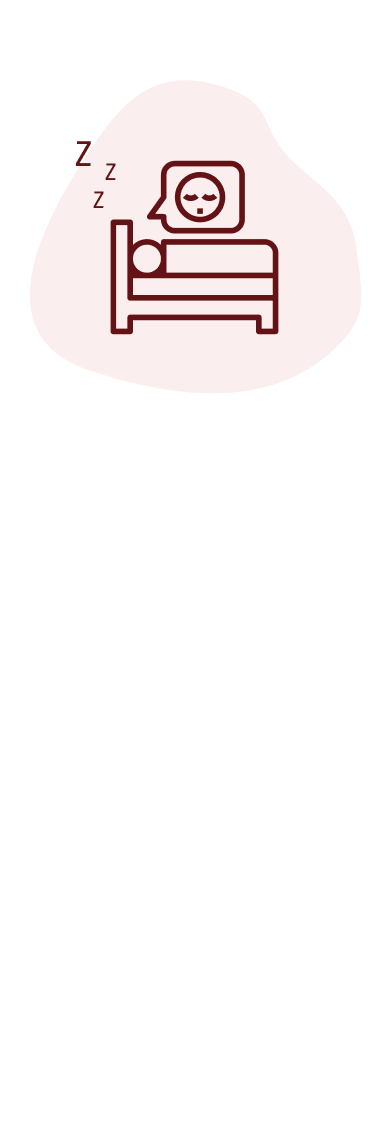
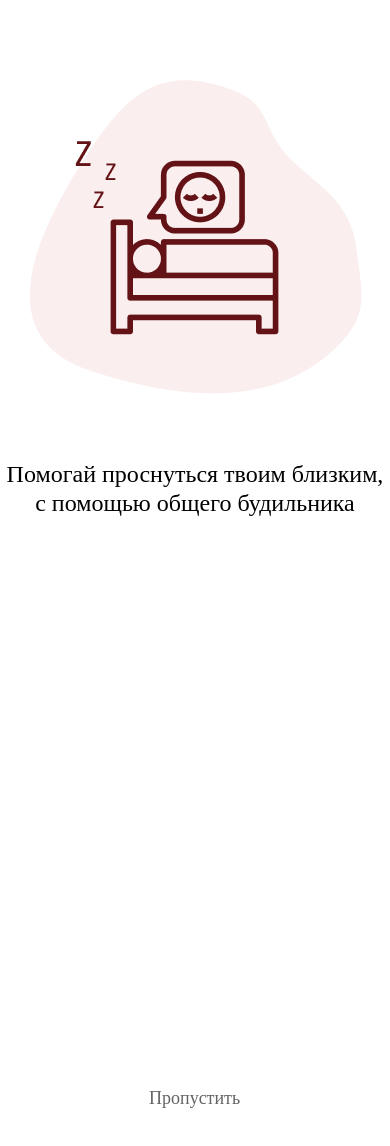
Before and after one commit to nrabotko/Awesome, a React Native app: screen / in a window 390 px wide. Shown: the top 1146 px of the page. Before the commit the page ends 844 px from the top, so only its background shows below. Built offline with nearby package versions, Linux system fonts and the light colour scheme.

Commit message:
New styles on App.js

```diff
--- a/App.js
+++ b/App.js
@@ -21,25 +21,72 @@ import R from './src/resources/R';
 
 const App = () => {
   return (
-      <View
-      style={{
-        flex: 1,
-        flexDirection: 'column',
-        alignSelf: 'center',
-        justifyContent: 'space-between',
-        marginTop: 80,
-        // alignItems: 'center'
-      }}>
+      <View>
+        <View style = {styles.imageStyles} >
+          <Image source = {R.image.newImage}/>
+        </View>
 
-      <Image source = {R.image.newImage}/>
-      <Text source = {R.string.newText}/>
+        <View style = {styles.textalign}>
+          <Text style = {styles.text}>{R.string.newText}</Text>
+        </View>
+
+        <View style = {styles.textalign1}>
+          <View style = {styles.align}>
+            <Text style = {styles.text1}>Пропустить</Text>
+          </View>
+        </View>
 
       </View>
   );
 };
 
 const styles = StyleSheet.create({
-
+  imageStyles:{
+      flex: 1,
+      flexDirection: 'column',
+      alignSelf: 'center',
+      justifyContent: 'space-between',
+      marginTop: 80,
+      alignItems: 'center'
+  },
+  text: {
+    fontFamily: "Fira Sans Condensed",
+    fontSize: 24,
+    fontWeight: "normal",
+    lineHeight: 29,
+    color: "black",
+    alignItems: 'center',
+    textAlign: 'center',
+    height: 87,
+    marginTop: 460,
+    // ...palette.text, ...{
+    //   marginHorizontal: 8,
+    //   marginVertical: 10
+    // }
+  },
+  textalign: {
+    position: 'absolute',
+    alignSelf: 'center',
+  },
+  textalign1: {
+    marginRight: 92,
+    alignSelf: 'center',
+    marginTop: 780
+  },
+  align: {
+    position: 'absolute',
+    bottom:0
+  },
+  text1: {
+    fontFamily: "Fira Sans Condensed",
+    fontSize: 18,
+    fontWeight: "normal",
+    lineHeight: 22,
+    color: "rgba(0, 0, 0, 0.61)",
+    alignItems: 'center',
+    textAlign: 'center',
+    height: 87
+  },
 });
 
 export default App;
--- a/package.json
+++ b/package.json
@@ -11,7 +11,8 @@
   },
   "dependencies": {
     "react": "16.13.1",
-    "react-native": "0.63.2"
+    "react-native": "0.63.2",
+    "react-native-palette": "^1.1.0"
   },
   "devDependencies": {
     "@babel/core": "^7.8.4",
```
Also changed, not shown: 1 other file (tests, documents, lock files or other folders).
